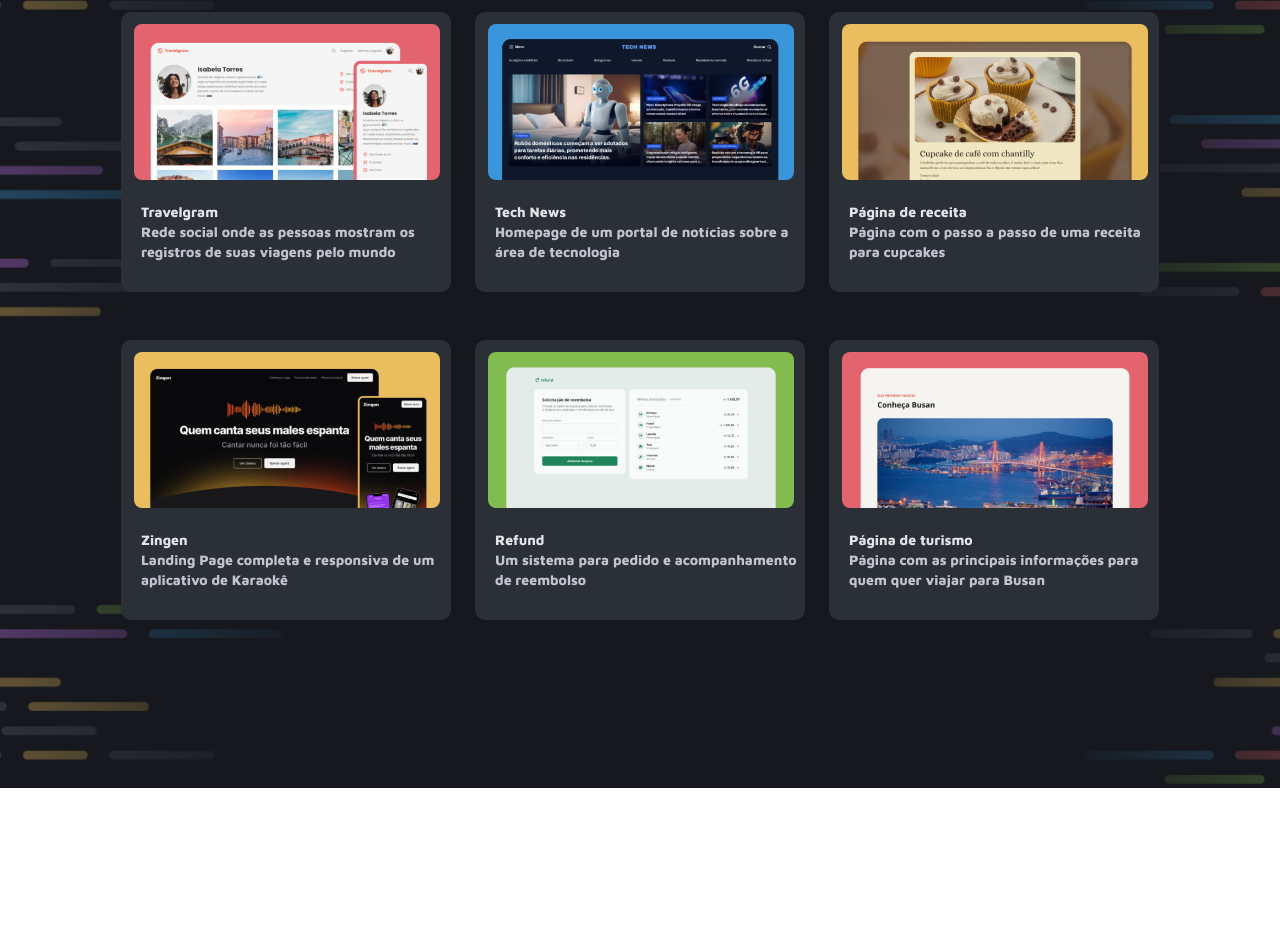
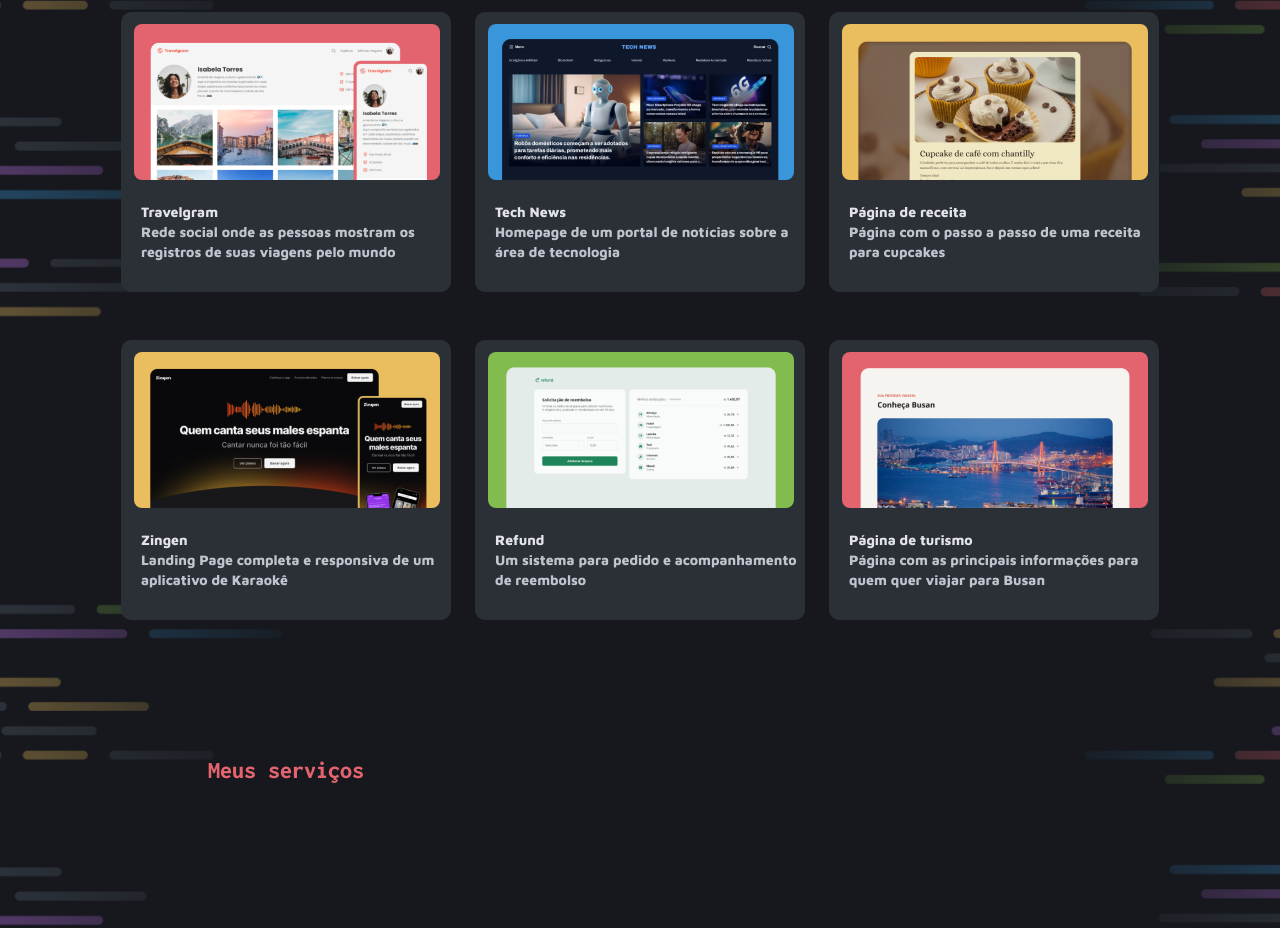
Before and after one commit to Jujunix/portf-lio, a plain HTML site: page index.html in a window 1280 px wide. Shown: the part 1020-1948 px from the top of the page. Before the commit the page ends 1808 px from the top, so only its background shows below. Drawn offline with Linux system fonts and the light colour scheme.

Commit message:
iniciação da 3 parte

```diff
--- /dev/null
+++ b/css/services.css
@@ -0,0 +1,8 @@
+.subtitulo{
+    font: var(--subtitle);
+    color: var(--red);
+    font-size: 24px;
+    display: grid;
+    justify-content: center;
+    margin-top: 88px;
+}
--- a/css/style.css
+++ b/css/style.css
@@ -3,3 +3,4 @@
 @import url(utility.css);
 @import url(footer.css);
 @import url(section.css);
+@import url(services.css);
--- a/index.html
+++ b/index.html
@@ -105,6 +105,8 @@
 
 
 
+  <p class="subtitulo">Meus serviços</p>
+
 </div>
 </body>
 </html>
```
